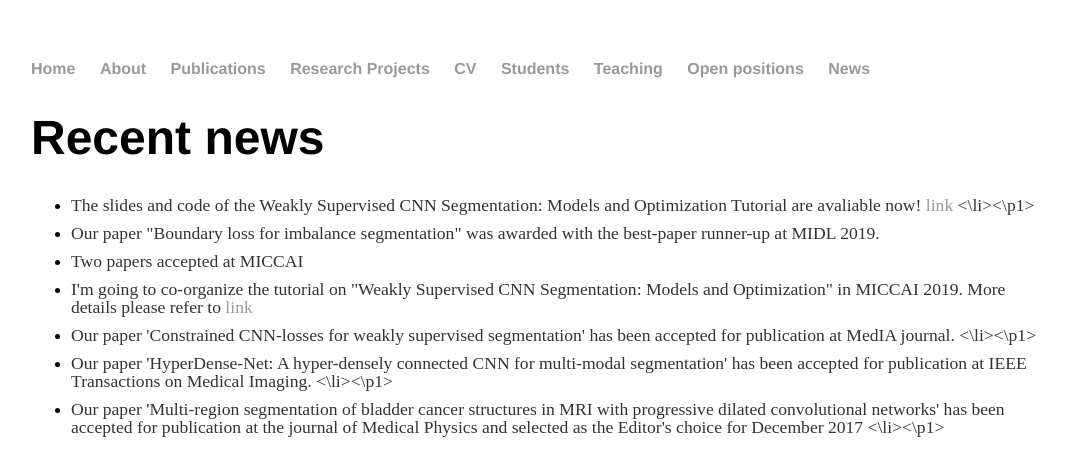
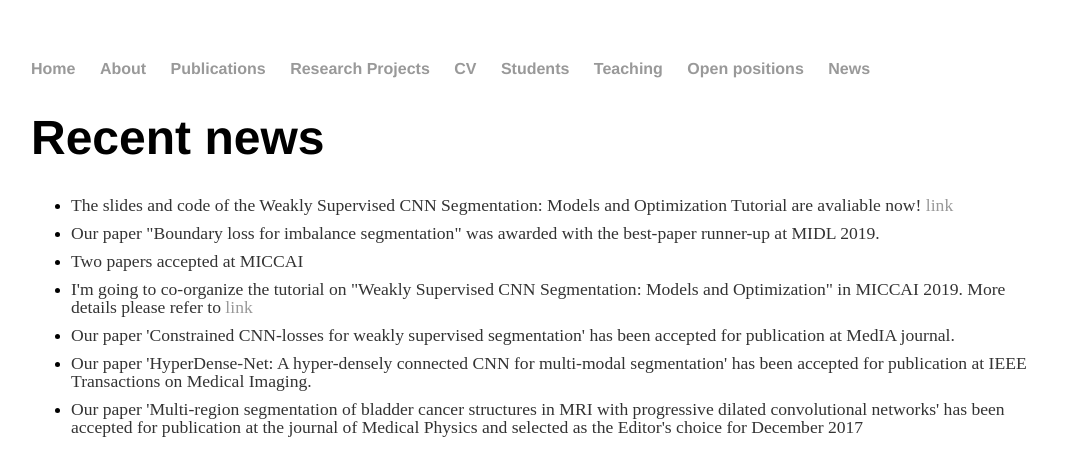
Before and after one commit to josedolz/josedolz.github.io, a Jekyll site: the page built from news/index.html, in a window 1280 px wide. Shown: the top 476 px of the page, without its empty margins (97-1162 px from the left). Built offline with Jekyll 4.4.1, drawn with Linux system fonts in a browser that asks for light colours.

```diff
--- a/news/index.html
+++ b/news/index.html
@@ -5,13 +5,13 @@ title: news
 <div class="blurb">
 	<h1>Recent news</h1>
 	<ul>
-		<li><p1>The slides and code of the Weakly Supervised CNN Segmentation: Models and Optimization Tutorial are avaliable now! <a href="https://github.com/LIVIAETS/miccai_weakly_supervised_tutorial">link</a> <\li><\p1>
+		<li><p1>The slides and code of the Weakly Supervised CNN Segmentation: Models and Optimization Tutorial are avaliable now! <a href="https://github.com/LIVIAETS/miccai_weakly_supervised_tutorial">link</a>
 		<li><p1>Our paper "Boundary loss for imbalance segmentation" was awarded with the best-paper runner-up at MIDL 2019. </p1></li>
 		<li><p1>Two papers accepted at MICCAI</p1></li>
-		<li><p1>I'm going to co-organize the tutorial on "Weakly Supervised CNN Segmentation: Models and Optimization" in MICCAI 2019. More details please refer to <a href="https://sites.google.com/view/miccai-2019-tutorial-weaksup/home">link</a></p1></li>
-		<li><p1>Our paper 'Constrained CNN-losses for weakly supervised segmentation' has been accepted for publication at MedIA journal. <\li><\p1>
-		<li><p1>Our paper 'HyperDense-Net: A hyper-densely connected CNN for multi-modal segmentation' has been accepted for publication at IEEE Transactions on Medical Imaging. <\li><\p1>
-		<li><p1>Our paper 'Multi-region segmentation of bladder cancer structures in MRI with progressive dilated convolutional networks' has been accepted for publication at the journal of Medical Physics and selected as the Editor's choice for December 2017 <\li><\p1>
+		<li><p1>I'm going to co-organize the tutorial on "Weakly Supervised CNN Segmentation: Models and Optimization" in MICCAI 2019. More details please refer to <a href="https://sites.google.com/view/miccai-2019-tutorial-weaksup/home">link</a>
+		<li><p1>Our paper 'Constrained CNN-losses for weakly supervised segmentation' has been accepted for publication at MedIA journal.
+		<li><p1>Our paper 'HyperDense-Net: A hyper-densely connected CNN for multi-modal segmentation' has been accepted for publication at IEEE Transactions on Medical Imaging.
+		<li><p1>Our paper 'Multi-region segmentation of bladder cancer structures in MRI with progressive dilated convolutional networks' has been accepted for publication at the journal of Medical Physics and selected as the Editor's choice for December 2017
 	</ul>
 
 </div><!-- /.blurb -->
```
